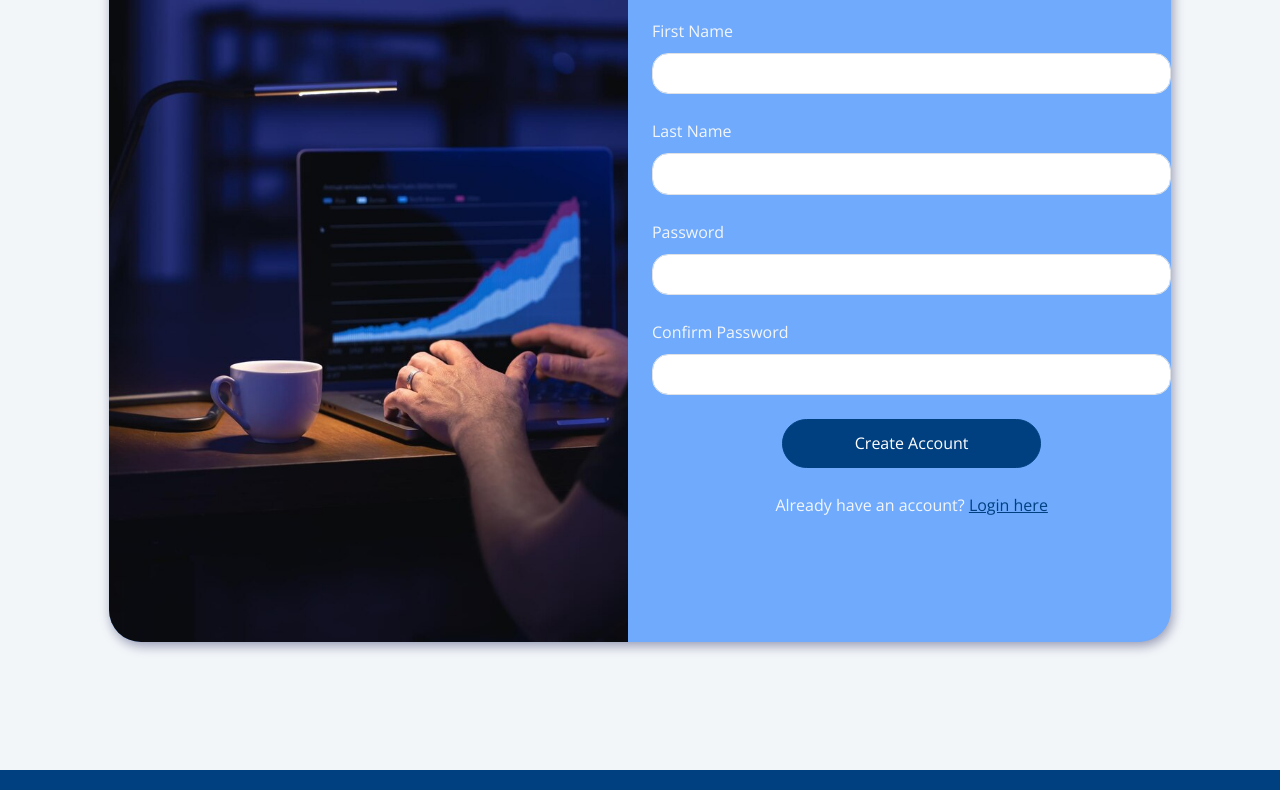
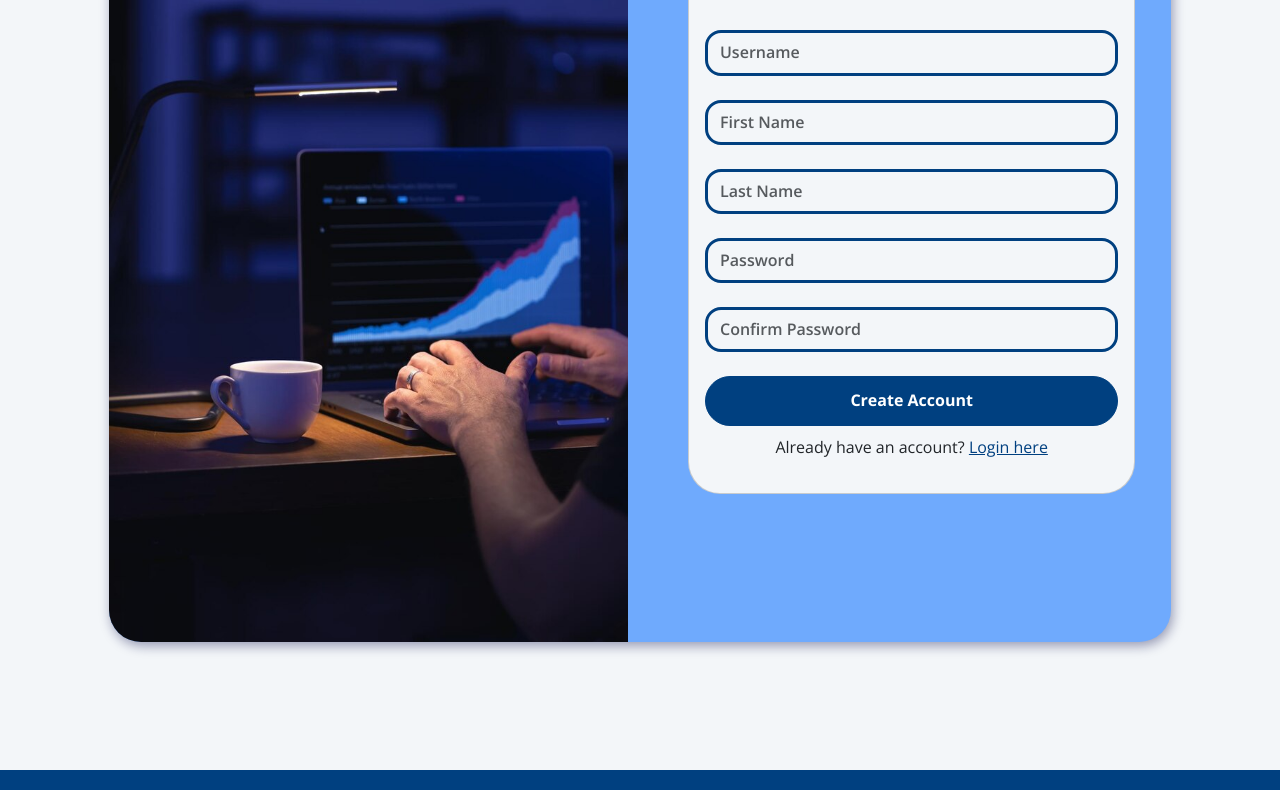
Before and after one commit to wastardy/sigma_webapp_client, a website: page pages/register.html in a window 1280 px wide. Shown: the part 569-1359 px from the top of the page. Drawn offline with nearby package versions, Linux system fonts and the light colour scheme; files that its build step writes are made by us from their sources; files whose address does not match are found by name.

Commit message:
complete register form implementation

```diff
--- a/pages/register.html
+++ b/pages/register.html
@@ -33,12 +33,12 @@
             </div>
         </header>
 
-        <section class="py-7 bg-light">
+        <section class="py-5 py-md-7 bg-light" style="overflow-x: hidden;">
             <div class="row">
-                <div class="col-lg-10 offset-lg-1">
+                <div class="col-10 offset-1">
                     <div class="card form-card bg-primary text-light rounded-5 border-0 card-shadow">
                         <div class="row">
-                            <div class="col-md-6">
+                            <div class="col-md-6 d-none d-md-block">
                                 <img
                                     src="../assets/images/register_login.png"
                                     alt="image"
@@ -46,81 +46,78 @@
                                 >
                             </div>
 
-                            <div class="col-md-6">
-                                <h2 class="text-center fw-bold">Create an Account</h2>
+                            <div class="col-md-6 px-4 py-3 p-md-5">
+                                <div class="card rounded-5 bg-light">
+                                    <div class="card-body">
+                                        <h2 class="text-center text-dark fw-bold mt-3 mb-5">
+                                            Create an Account
+                                        </h2>
                                         <form action="#" method="POST">
                                             <div class="mb-4">
-                                        <label for="username" class="form-label">
-                                            Username
-                                        </label>
                                                 <input
                                                     type="text"
                                                     id="username"
                                                     name="username"
-                                            class="form-control rounded-4"
+                                                    class="form-control border-3 border-dark bg-light text-dark fw-semibold rounded-4"
+                                                    placeholder="Username"
                                                     required
                                                 />
                                             </div>
 
                                             <div class="mb-4">
-                                        <label for="firstname" class="form-label">
-                                            First Name
-                                        </label>
                                                 <input
                                                     type="text"
                                                     id="firstname"
                                                     name="firstname"
-                                            class="form-control rounded-4"
+                                                    class="form-control border-3 border-dark bg-light text-dark fw-semibold rounded-4"
+                                                    placeholder="First Name"
                                                     required
                                                 />
                                             </div>
 
                                             <div class="mb-4">
-                                        <label for="lastname" class="form-label">
-                                            Last Name
-                                        </label>
                                                 <input
                                                     type="text"
                                                     id="lastname"
                                                     name="lastname"
-                                            class="form-control rounded-4"
+                                                    class="form-control border-3 border-dark bg-light text-dark fw-semibold rounded-4"
+                                                    placeholder="Last Name"
                                                     required
                                                 />
                                             </div>
 
                                             <div class="mb-4">
-                                        <label for="password" class="form-label">
-                                            Password
-                                        </label>
                                                 <input
                                                     type="password"
                                                     id="password"
                                                     name="password"
-                                            class="form-control rounded-4"
+                                                    class="form-control border-3 border-dark bg-light text-dark fw-semibold rounded-4"
+                                                    placeholder="Password"
                                                     required
                                                 />
                                             </div>
 
                                             <div class="mb-4">
-                                        <label for="confirm-password" class="form-label">
-                                            Confirm Password
-                                        </label>
                                                 <input
                                                     type="password"
                                                     id="confirm-password"
                                                     name="confirm-password"
-                                            class="form-control rounded-4"
+                                                    class="form-control border-3 border-dark bg-light text-dark fw-semibold rounded-4"
+                                                    placeholder="Confirm Password"
                                                     required
                                                 />
                                             </div>
 
-                                    <div class="mb-4 text-center">
-                                        <button type="submit" class="btn btn-dark w-50">
+                                            <div class="mb-2 text-center">
+                                                <button
+                                                    type="submit"
+                                                    class="btn fw-bold btn-dark w-100 w-md-75"
+                                                >
                                                     Create Account
                                                 </button>
                                             </div>
                                         </form>
-                                <p class="text-center">
+                                        <p class="text-center fs-8 fs-md-6">
                                             Already have an account?
                                             <a href="login.html" class="text-dark">
                                                 Login here
@@ -131,6 +128,8 @@
                             </div>
                         </div>
                     </div>
+                </div>
+            </div>
         </section>
 
         <script src="../js/bootstrap.bundle.min.js"></script>
```
Lines whose indentation alone changed are shown as unchanged.
